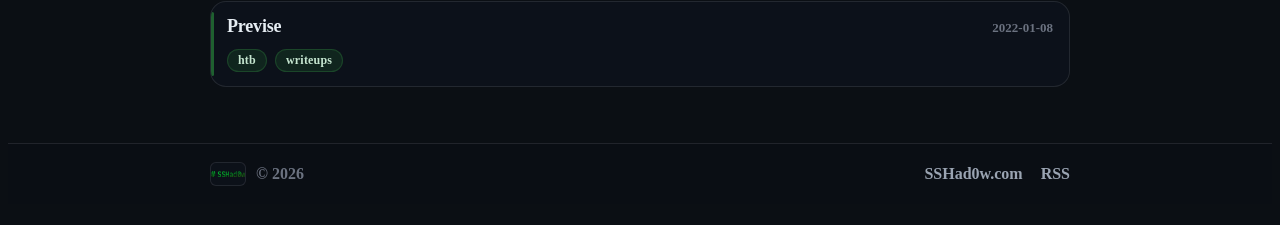
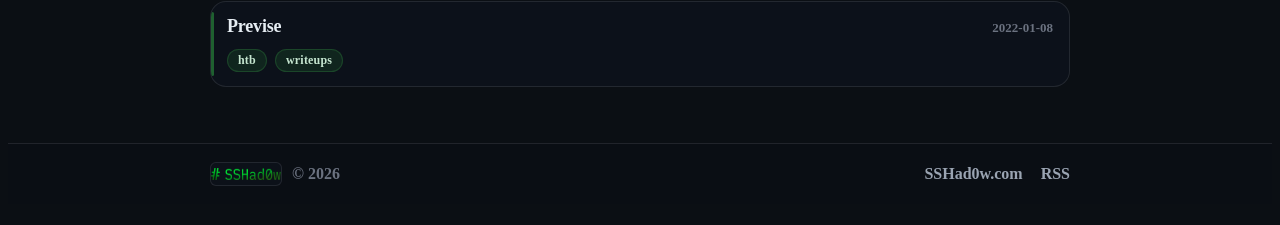
Before and after one commit to SSHad0w/https-blog.SSHad0w.com, a Jekyll site: the page built from index.md, in a window 1280 px wide. Shown: the part 563-788 px from the top of the page. Built offline with Jekyll 4.4.1, drawn with Linux system fonts in a browser that asks for light colours.

Commit message:
Update style.scss

```diff
--- a/assets/css/style.scss
+++ b/assets/css/style.scss
@@ -147,7 +147,7 @@ a:hover {
 }
 
 .footer-mark {
-  width: 34px;
+  width: 70px;
   height: 22px;
   object-fit: contain;
   border-radius: 6px;
```
